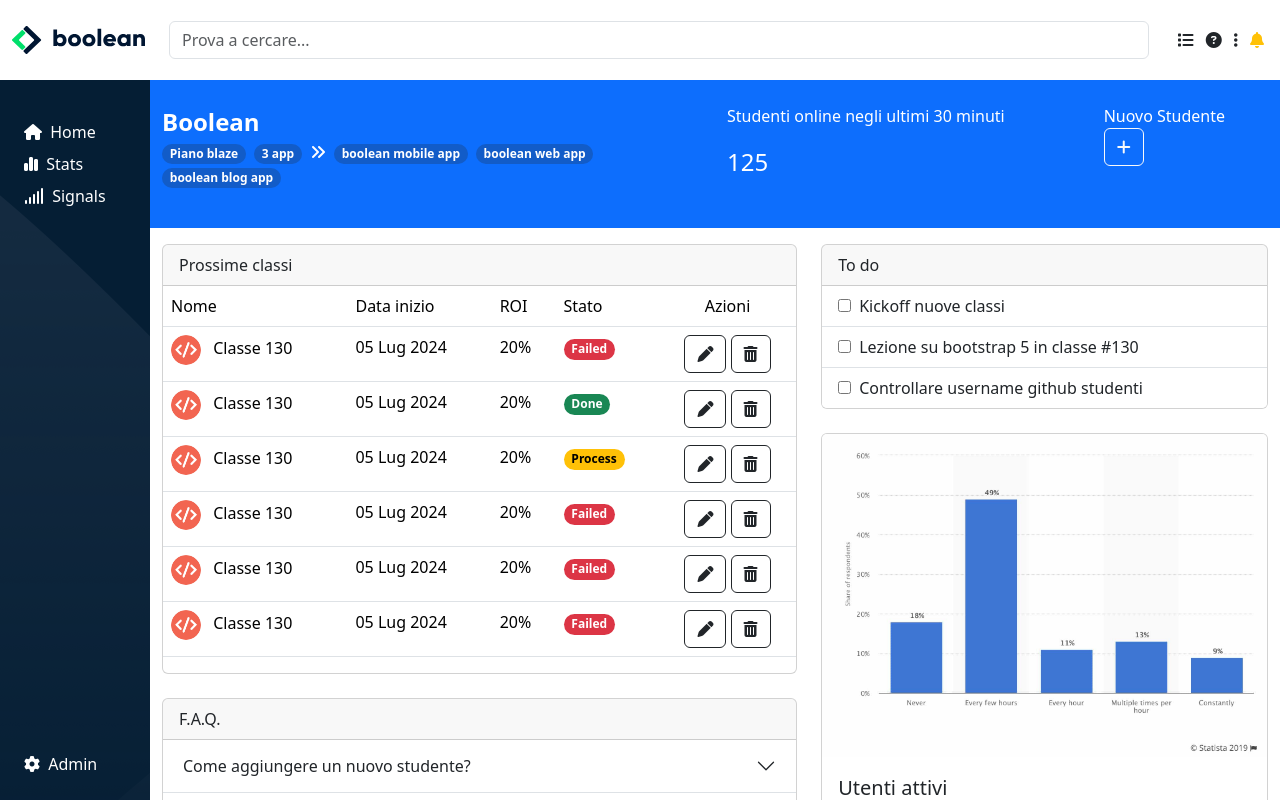
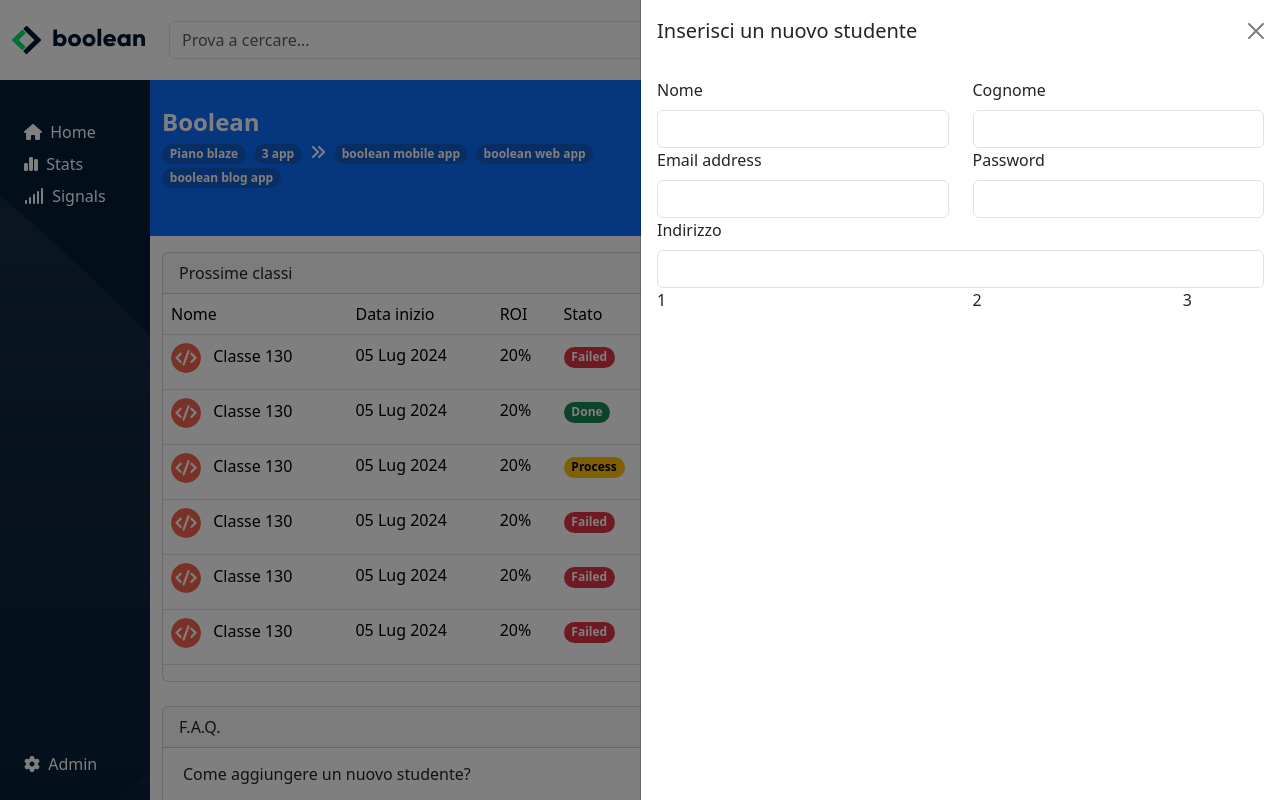
Before and after one commit to Claudio-Pri/html-css-bootstrap-dashboard, a plain HTML site: page index.html in a window 1280 px wide. Both pictures are taken after a click on the button 1123 px from the left and 147 px from the top of the page. Drawn offline with nearby package versions, Linux system fonts and the light colour scheme.

Commit message:
Prima parte offcanvas

```diff
--- a/index.html
+++ b/index.html
@@ -113,16 +113,80 @@
                     <div class="row">
 
                         <!-- MAIN-HEADER -->
-                        <div class="col-12 bg-primary mb-3 py-4 main-header text-white">
+                        <div class="col-12 bg-primary mb-3 py-4 main-header text-start text-white">
                             <div class="row">
-                                <div class="col-12 col-md-4 col-lg-2 order-md-1">
+                                <div class="col-12 col-md-4 col-lg-2 order-md-1 mb-2">
                                     <span class="me-2">Nuovo Studente</span>
-                                    <button type="button" class="btn btn-outline-light">
+                                    <button type="button" class="btn btn-outline-light" data-bs-toggle="offcanvas"
+                                        data-bs-target="#staticBackdrop" aria-controls="staticBackdrop">
                                         <i class="fa-solid fa-plus"></i>
                                     </button>
+
+
+                                    <!-- OFFCANVAS -->
+                                    <div class="offcanvas offcanvas-end w-50" data-bs-backdrop="static" tabindex="-1"
+                                        id="staticBackdrop" aria-labelledby="staticBackdropLabel">
+                                        <div class="offcanvas-header">
+                                            <h5 class="offcanvas-title" id="staticBackdropLabel">Inserisci un nuovo
+                                                studente</h5>
+                                            <button type="button" class="btn-close" data-bs-dismiss="offcanvas"
+                                                aria-label="Close"></button>
+                                        </div>
+                                        <div class="offcanvas-body">
+                                            <form>
+                                                <div class="row">
+                                                    <div class="col-6">
+                                                        <label for="exampleInputName1" class="form-label">
+                                                            Nome
+                                                        </label>
+                                                        <input type="text" class="form-control" id="exampleInputName1"
+                                                            aria-describedby="emailHelp">
+                                                    </div>
+                                                    <div class="col-6">
+                                                        <label for="exampleInputName2" class="form-label">
+                                                            Cognome
+                                                        </label>
+                                                        <input type="text" class="form-control" id="exampleInputName2"
+                                                            aria-describedby="emailHelp">
+                                                    </div>
+                                                </div>
+                                                <div class="row">
+                                                    <div class="col-6">
+                                                        <label for="exampleInputEmail1" class="form-label">
+                                                            Email address
+                                                        </label>
+                                                        <input type="email" class="form-control" id="exampleInputEmail1"
+                                                            aria-describedby="emailHelp">
+                                                    </div>
+                                                    <div class="col-6">
+                                                        <label for="exampleInputPassword1" class="form-label">
+                                                            Password
+                                                        </label>
+                                                        <input type="password" class="form-control"
+                                                            id="exampleInputPassword1" aria-describedby="emailHelp">
+                                                    </div>
+                                                </div>
+                                                <div class="row">
+                                                    <div class="col-12">
+                                                        <label for="exampleInputAddress1" class="form-label">
+                                                            Indirizzo
+                                                        </label>
+                                                        <input type="text" class="form-control"
+                                                            id="exampleInputAddress1" aria-describedby="emailHelp">
+                                                    </div>
+
+                                                </div>
+                                                <div class="row">
+                                                    <div class="col-6">1</div>
+                                                    <div class="col-4">2</div>
+                                                    <div class="col-2">3</div>
+                                                </div>
+                                            </form>
+                                        </div>
+                                    </div>
                                 </div>
 
-                                <div class="col-12 col-md-4 col-lg-6">
+                                <div class="col-12 col-md-4 col-lg-6  mb-2">
                                     <span class="fs-4 fw-bold me-2">Boolean</span>
 
                                     <ul class="list-unstyled d-flex flex-wrap">
@@ -162,7 +226,7 @@
                                     </ul>
                                 </div>
 
-                                <div class="col-12 col-md-4 col-lg-4">
+                                <div class="col-12 col-md-4 col-lg-4 mb-2">
                                     <p class="card-text fw-medium">
                                         Studenti online negli ultimi 30 minuti
                                     </p>
```
